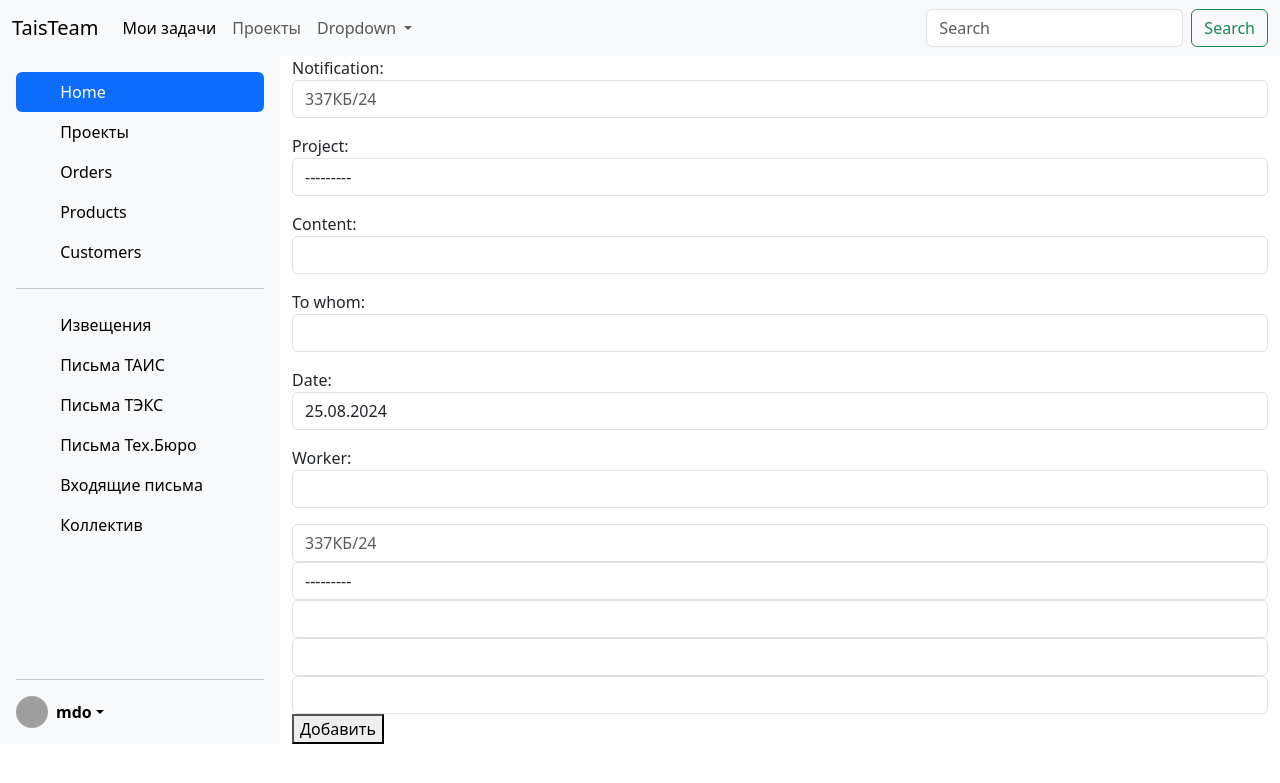
After one commit to Gittwell/TaisTeam, a Django app: page /test/ in a window 1280 px wide. The commit adds this page. Shown: the top 783 px of the page. Run offline with Django 5.2, Linux system fonts and the light colour scheme; data comes from the database, SQL or seed files in the repository; both versions use the stored data as it was after the commit; grey boxes are pictures that could not be loaded.

Commit message:
add forms

```diff
--- /dev/null
+++ b/taisteam/projects/forms.py
@@ -0,0 +1,25 @@
+from datetime import date
+from django import forms
+from django.forms import ModelForm
+
+from .models import Project, LettersTais
+
+
+class AddLettersTais(ModelForm):
+
+    class Meta:
+        model = LettersTais
+        fields = ['notification', 'project', 'content', 'to_whom', 'date', 'worker']
+        widgets = {
+            'notification': forms.TextInput(attrs={'class': "form-control", "placeholder": '337КБ/24'}),
+            'project': forms.Select(attrs={'class': "form-control"}),
+            'content': forms.TextInput(attrs={'class': "form-control"}),
+            'to_whom': forms.TextInput(attrs={'class': "form-control"}),
+            'date': forms.TextInput(attrs={'class': "form-control"}),
+            'worker': forms.TextInput(attrs={'class': "form-control"}),
+        }
+    # notification = forms.CharField(max_length=10)
+    # project = forms.ModelChoiceField(queryset=Project.objects.all())
+    # content = forms.CharField(max_length=255)
+    # to_whom = forms.CharField(max_length=30)
+    # worker = forms.CharField(max_length=30)
--- a/taisteam/projects/models.py
+++ b/taisteam/projects/models.py
@@ -1,4 +1,5 @@
 from django.db import models
+from datetime import date
 
 class Notice(models.Model):
     notification = models.CharField(max_length=11)
@@ -24,7 +25,7 @@ class LettersTais(models.Model):
     project = models.ForeignKey('Project', on_delete=models.PROTECT, null=True)
     content = models.CharField(max_length=255)
     to_whom = models.CharField(max_length=30)
-    date = models.DateField(auto_now_add=True)
+    date = models.DateField(default=date.today().strftime('%d.%m.%Y'))
     worker = models.CharField(max_length=30)
     time_create = models.DateTimeField(auto_now_add=True)
     time_update = models.DateTimeField(auto_now=True)
@@ -112,8 +113,8 @@ class Project(models.Model):
 class Stages(models.Model):
     title = models.CharField(max_length=255)
     document = models.CharField(max_length=255)
-    date_start = models.DateField(null=True)
-    date_finish = models.DateField(null=True)
+    date_start = models.DateField(null=True, blank=True)
+    date_finish = models.DateField(null=True, blank=True)
     project = models.ForeignKey('Project', on_delete=models.PROTECT)
     is_completed = models.BooleanField(default=False)
 
--- a/taisteam/projects/templates/projects/incoming_letters.html
+++ b/taisteam/projects/templates/projects/incoming_letters.html
@@ -21,7 +21,7 @@
       <td>{{ p.project.title }}</td>
       <td>{{ p.content }}</td>
       <td>{{ p.from_whom }}</td>
-      <td>{{ p.date }}</td>
+      <td>{{ p.date|date:"d.m.Y"  }}</td>
     </tr>
     {% endfor %}
   </tbody>
--- a/taisteam/projects/templates/projects/letters_tech_bureau.html
+++ b/taisteam/projects/templates/projects/letters_tech_bureau.html
@@ -22,7 +22,7 @@
       <td>{{ p.project.title }}</td>
       <td>{{ p.content }}</td>
       <td>{{ p.to_whom }}</td>
-      <td>{{ p.date }}</td>
+      <td>{{ p.date|date:"d.m.Y"  }}</td>
       <td>{{ p.worker }}</td>
     </tr>
     {% endfor %}
--- a/taisteam/projects/templates/projects/letters_teks.html
+++ b/taisteam/projects/templates/projects/letters_teks.html
@@ -22,7 +22,7 @@
       <td>{{ p.project.title }}</td>
       <td>{{ p.content }}</td>
       <td>{{ p.to_whom }}</td>
-      <td>{{ p.date }}</td>
+      <td>{{ p.date|date:"d.m.Y"  }}</td>
       <td>{{ p.worker }}</td>
     </tr>
     {% endfor %}
--- a/taisteam/projects/templates/projects/notice.html
+++ b/taisteam/projects/templates/projects/notice.html
@@ -20,7 +20,7 @@
       <td>{{ p.notification }}</td>
       <td>{{ p.about }}</td>
       <td>{{ p.project.title }}</td>
-      <td>{{ p.date }}</td>
+      <td>{{ p.date|date:"d.m.Y"  }}</td>
       <td>{{ p.worker }}</td>
     </tr>
     {% endfor %}
--- a/taisteam/projects/templates/projects/team.html
+++ b/taisteam/projects/templates/projects/team.html
@@ -18,7 +18,7 @@
     <tr>
       <th scope="col">{{ p.id }}</th>
       <td>{{ p.surname }} {{ p.name }} {{ p.lastname }}</td>
-      <td>{{ p.date_of_birth }}</td>
+      <td>{{ p.date_of_birth|date:"d.m.Y"  }}</td>
       <td>{{ p.job }}</td>
       <td>{{ p.email }}</td>
       <td>{{ p.mobile_str }}</td>
--- /dev/null
+++ b/taisteam/projects/templates/projects/test.html
@@ -0,0 +1,15 @@
+{% extends 'base2.html' %}
+
+{% block content %}
+<form action="" method="post">
+    {% csrf_token %}
+    {{ form.as_p }}
+
+    {{ form.notification }}
+    {{ form.project }}
+    {{ form.content }}
+    {{ form.to_whom }}
+    {{ form.worker }}
+    <button type="submit">Добавить</button>
+</form>
+{% endblock %}
--- a/taisteam/projects/urls.py
+++ b/taisteam/projects/urls.py
@@ -10,4 +10,6 @@ urlpatterns = [
     path('letters_tech_bureau/', views.LettersTechBureauView.as_view(), name='letters_tech_bureau'),
     path('incoming_letters/', views.IncomingLettersView.as_view(), name='incoming_letters'),
     path('team/', views.TeamView.as_view(), name='team'),
+
+path('test/', views.test, name='test'),
 ]
--- a/taisteam/projects/views.py
+++ b/taisteam/projects/views.py
@@ -3,8 +3,10 @@ from django.shortcuts import render
 from django.template.loader import render_to_string
 from django.views import View
 from django.views.generic import TemplateView, ListView
+from django.views.generic.edit import FormMixin
 from projects.models import Notice, Project, Stages, LettersTais, LettersTeks, Team, LettersTechBureau, IncomingLetters
 
+from projects.forms import AddLettersTais
 
 data = {'categories': [{'cat': 'Home', 'img': '#home'},
                        {'cat': 'Проекты', 'img': "#speedometer2"},
@@ -75,14 +77,16 @@ class ProjectsView(ListView):
     }
 
 
-class LettersTaisView(ListView):
+class LettersTaisView(FormMixin, ListView):
     model = LettersTais
+    form_class = AddLettersTais
     template_name = 'projects/letters_tais.html'
     context_object_name = 'posts'
 
 
-class LettersTeksView(ListView):
+class LettersTeksView( ListView):
     model = LettersTeks
+
     template_name = 'projects/letters_teks.html'
     context_object_name = 'posts'
 
@@ -109,3 +113,12 @@ class TeamView(ListView):
     model = Team
     template_name = 'projects/team.html'
     context_object_name = 'posts'
+
+def test(request):
+    # if request.method == 'POST':
+    #     form = AddLettersTais(request.POST)
+    # if form.is_valid():
+    #     print(form.cleande.data)
+    # else:
+    form = AddLettersTais()
+    return render(request, 'projects/test.html', {'title': 'Главная страница', 'form': form})
```
Also changed, not shown: taisteam/projects/templates/projects/letters_tais.html (+26 -4 lines), taisteam/projects/templates/projects/projects.html (+28 -38 lines), taisteam/db.sqlite3, taisteam/projects/migrations/0010_alter_stages_date_finish_alter_stages_date_start.py (added), taisteam/projects/migrations/0011_alter_letterstais_date.py (added), taisteam/projects/static/projects/img/svg/plus-square-fill.svg (added).
